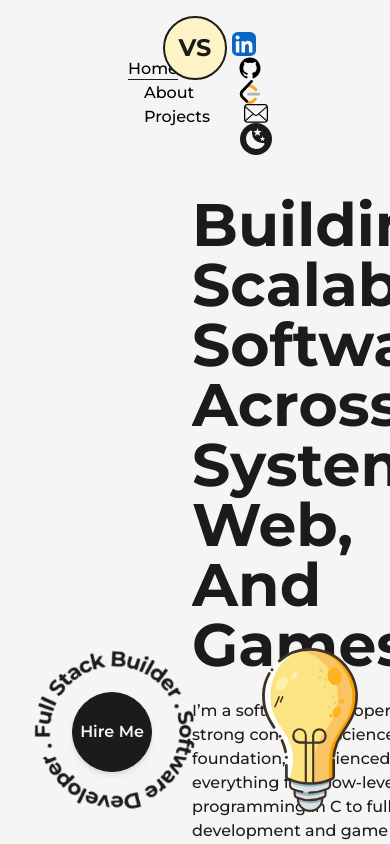
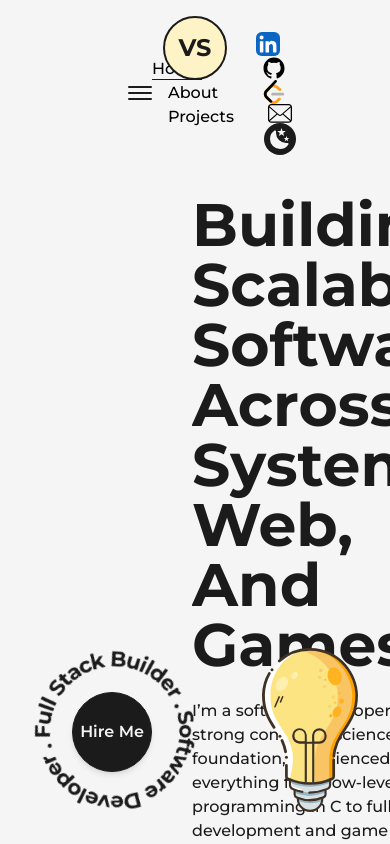
Before and after one commit to vaibhav-saini-dev/portfolio, a Next.js app: page / in a window 390 px wide. Shown: the top 844 px of the page. Built offline with nearby package versions, Linux system fonts and the light colour scheme.

Commit message:
Create hamburger icon on Navbar

```diff
--- a/src/components/NavBar.js
+++ b/src/components/NavBar.js
@@ -36,6 +36,11 @@
             dark:text-light
             '
         >
+            <button className="flex flex-col justify-center items-center">
+                <span className="bg-dark dark:bg-light block h-0.5 w-6 rounded-sm -translate-y-0.5"></span>
+                <span className="bg-dark dark:bg-light block h-0.5 w-6 rounded-sm my-0.5"></span>
+                <span className="bg-dark dark:bg-light block h-0.5 w-6 rounded-sm translate-y-0.5"></span>
+            </button>
             <nav>
                 <CustomLink href="/" title="Home" className="mr-4" />
                 <CustomLink href="/about" title="About" className="mx-4" />
```
